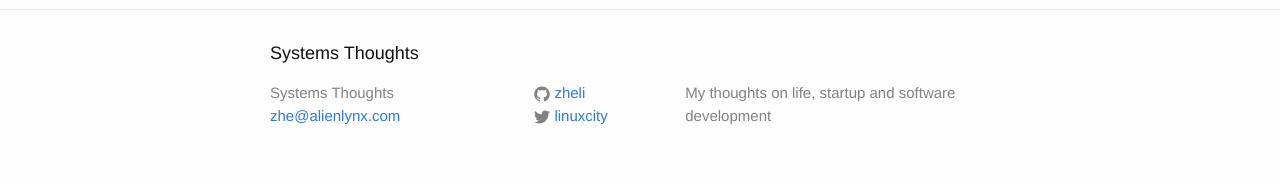
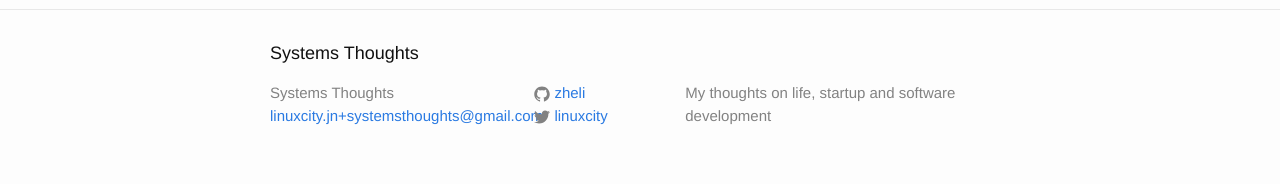
Before and after one commit to zheli/zheli.github.io, a Jekyll site: the page built from index.html, in a window 1280 px wide. Shown: the part 1935-2119 px from the top of the page. Built offline with Jekyll 4.4.1, drawn with Linux system fonts in a browser that asks for light colours.

```diff
--- a/Gemfile
+++ b/Gemfile
@@ -4,10 +4,5 @@ gem "jekyll", ">= 3.6.3"
 
 gem 'github-pages', group: :jekyll_plugins
 
-# As of 2019-04-19, Google Tag Manage is not supported by Github.
-# group :jekyll_plugins do
-#   gem 'jekyll-google-tag-manager'
-# end
-
 # Added at 2018-01-21 22:52:25 +0100 by zhe:
 gem "jekyll-whiteglass", "~> 1.5"
--- a/_config.yml
+++ b/_config.yml
@@ -1,10 +1,10 @@
 # Site settings
 title: Systems Thoughts
-email: zhe@alienlynx.com
+email: linuxcity.jn+systemsthoughts@gmail.com
 description: > # this means to ignore newlines until "baseurl:"
   My thoughts on life, startup and software development
 baseurl: "" # the subpath of your site, e.g. /blog
-url: "https://www.systemsthoughts.com" # the base hostname & protocol for your site
+url: "https://systemsthoughts.com" # the base hostname & protocol for your site
 twitter_username: linuxcity
 github_username: zheli
 
@@ -14,17 +14,9 @@ theme: jekyll-theme-hacker
 plugins:
   - jekyll-archives
   - jekyll-feed
-  # As of 2019-04-19, Google Tag Manage is not supported by Github.
-  # - jekyll-google-tag-manager
   - jekyll-mentions
   - jekyll-paginate
   - jekyll-redirect-from
   - jekyll-seo-tag
   - jekyll-sitemap
   - jemoji
-
-# As of 2019-04-19, Google Tag Manage is not supported by Github.
-# google tag manager plugin
-# google:
-#   tag_manager:
-#     container_id: GTM-NV9DGMR
--- a/_layouts/default.html
+++ b/_layouts/default.html
@@ -4,9 +4,6 @@
   {% include head.html %}
 
   <body>
-
-      <!-- As of 2019-04-19, Google Tag Manage is not supported by Github. -->
-      <!-- {% gtm body %} -->
 
     {% include header.html %}
 
```
Also changed, not shown: README.md.
